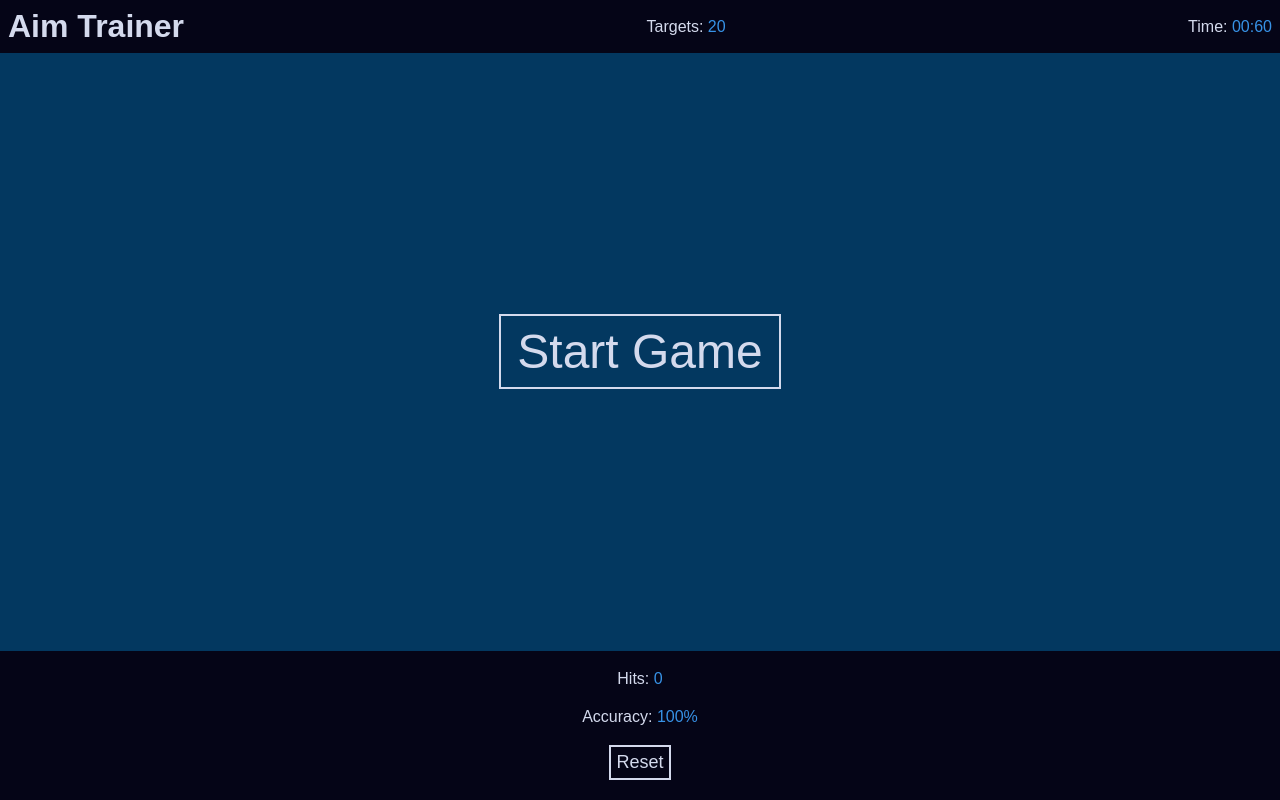
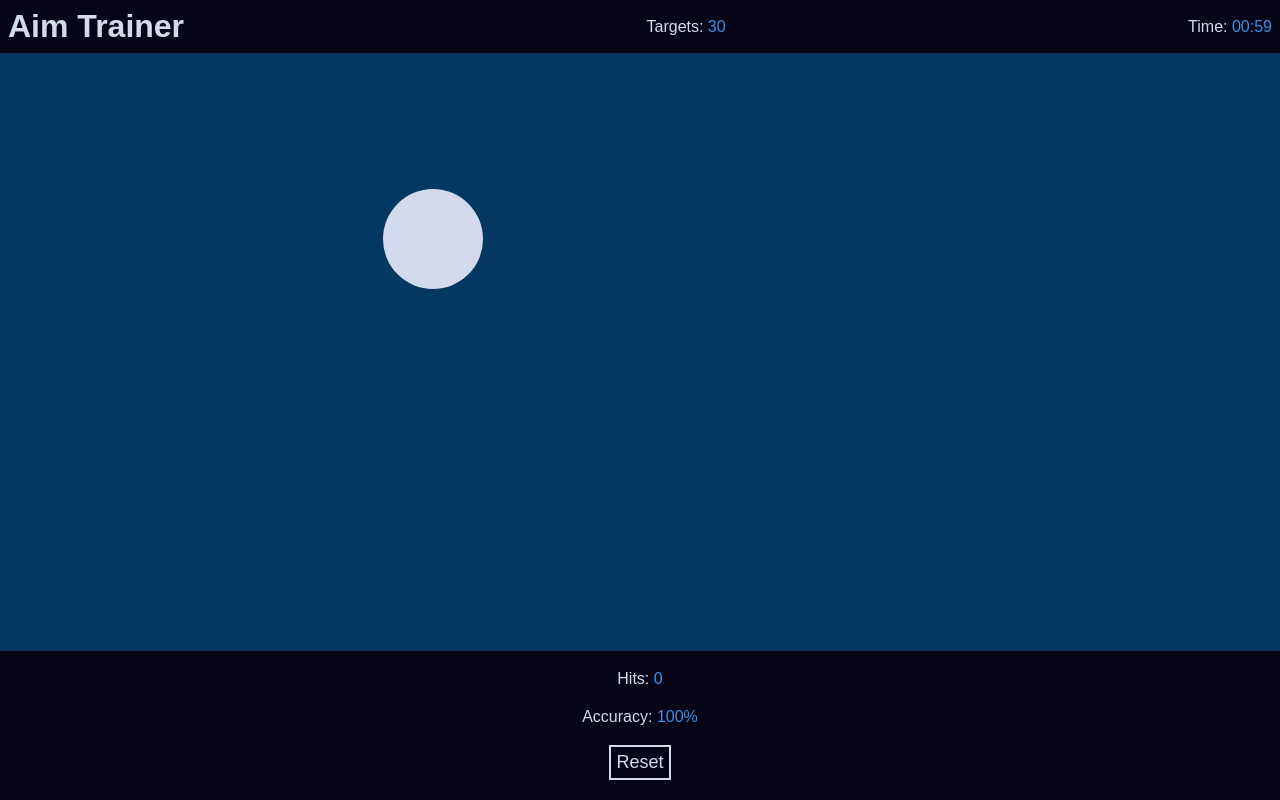
Before and after one commit to JTraya/aim-trainer-game, a plain HTML site: page index.html in a window 1280 px wide. Both pictures are taken after a click on the button "Start Game". Drawn offline with Linux system fonts and the light colour scheme.

Commit message:
updated html + css and added in core javascript code

```diff
--- a/css/style.css
+++ b/css/style.css
@@ -24,13 +24,14 @@ body {
     color: #3792E6;
 }
 
-.board {
+.game {
     display: flex;
     flex-direction: column;
     align-items: center;
     justify-content: center;
     background-color: #033860;
-    width: 100vw;
+    position: relative;
+    width: 100%;
 }
 
 .bottom {
@@ -72,10 +73,11 @@ body {
     border-color: #3792E6;
 }
 
-.circle {
-    /* width: 100px;
-    height: 100px; */
+#circle {
+    width: 100px;
+    height: 100px;
     background-color: #D4DAED;
     border-radius: 50%;
     position: absolute;
+    cursor: pointer;
 }
--- a/index.html
+++ b/index.html
@@ -10,14 +10,14 @@
 <body>
     <div class="top">
         <h1>Aim Trainer</h1>
-        <p>Targets: <span id="targets">20</span></p>
-        <p>Time: <span id="time">00:60</span></p>
+        <p>Targets: <span id="targets">30</span></p>
+        <p class = 'timeText'>Time: <span id="time">00:60</span></p>
     </div>
-    <div class="board" id="board">
+    <div class="game" id="game">
         <div class="start-btn-div">
             <button class="btn" id="start-btn">Start Game</button>
         </div>
-        <div class="circle"></div>
+        <!-- <div class="circle"></div> -->
     </div>
     <div class="bottom">
         <p>Hits: <span id="hits">0</span></p>
--- a/js/app.js
+++ b/js/app.js
@@ -0,0 +1,65 @@
+const startBtn = document.querySelector('#start-btn');
+const timeEls = document.querySelector('#time')
+const timeTextEl = document.querySelector('.timeText')
+const game = document.querySelector('#game')
+const targetsEls = document.querySelector('#targets')
+
+let time = 60
+let targets = 30
+
+
+startBtn.addEventListener('click', () => {
+    // Start the game
+    // Hide startbtn
+    document.getElementById('start-btn').style.display = 'none'
+
+
+    // Generate Circle in random spot
+    const circle = document.createElement('div');
+    circle.id = 'circle'
+    document.getElementById('game').appendChild(circle)
+    positionCircleRandomly(circle)
+
+    circle.addEventListener('click', () => {
+        if (targets === 0) {
+            clearInterval(countdownTimer);
+            targetsEls.innerHTML = targets
+            circle.remove();
+            // You Win!
+        } else {
+        positionCircleRandomly(circle);
+        targetsEls.innerHTML = targets
+        --targets;
+        }
+})
+
+    // Begin the countdown timer
+    const countdownTimer = setInterval(function(){
+        if (time === 0) {
+            // lose/game over
+            circle.remove();
+            clearInterval(countdownTimer);
+            timeTextEl.innerHTML = "Time's Up!";
+        } else {
+            timeEls.innerHTML = '00:' + time;
+        }
+        time -= 1;
+    }, 1000);
+
+
+
+})
+
+function getRandomPosition(){
+    const x = Math.floor(Math.random() * (window.innerWidth - 100));
+    const y = Math.floor(Math.random() * (window.innerHeight - 100));
+    return { x, y };
+
+}
+
+function positionCircleRandomly(circle) {
+    const { x, y } = getRandomPosition();
+    circle.style.left = `${x}px`
+    circle.style.top = `${y}px`
+
+}
```
